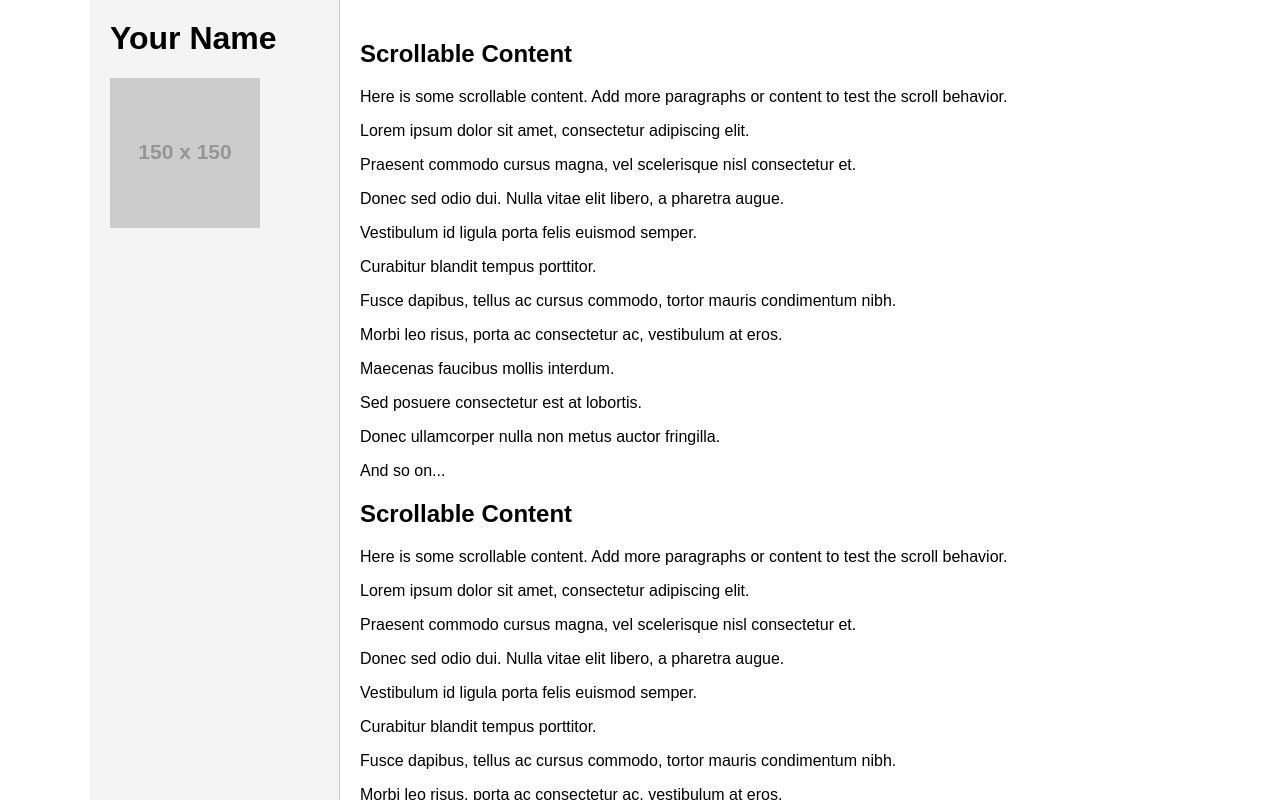
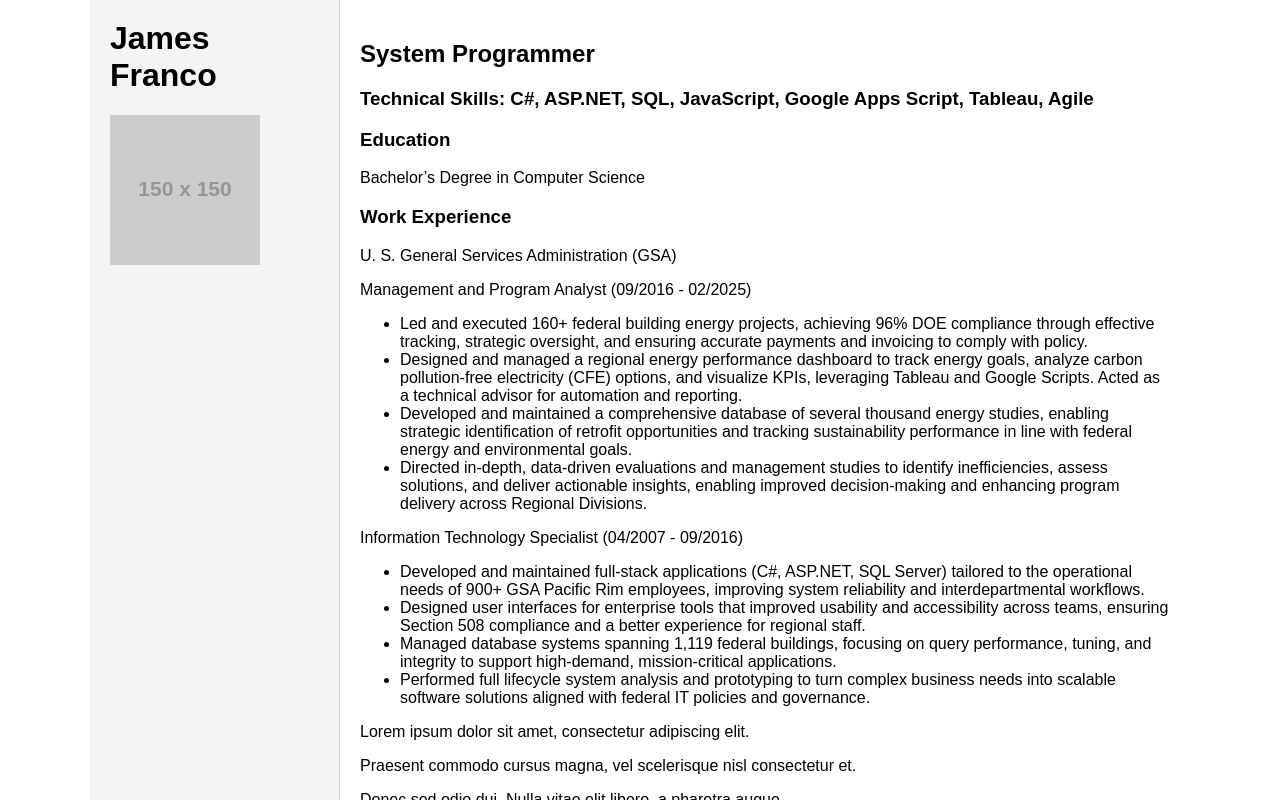
Before and after one commit to JamesFranco3/mywed.github.io, a plain HTML site: page index.html in a window 1280 px wide. Drawn offline with Linux system fonts and the light colour scheme; placeholder pictures from the web are drawn by us.

Commit message:
Update index.html

```diff
--- a/index.html
+++ b/index.html
@@ -2,7 +2,7 @@
 <html lang="en">
 <head>
   <meta charset="UTF-8">
-  <title>Two Column Layout</title>
+  <title>James Franco - Portfolio</title>
   <style>
     body {
       margin: 0;
@@ -46,12 +46,30 @@
 </head>
 <body>
   <div class="left-column">
-    <h1>Your Name</h1>
+    <h1>James Franco</h1>
     <img src="https://via.placeholder.com/150" alt="Profile Image">
   </div>
   <div class="right-column">
-    <h2>Scrollable Content</h2>
-    <p>Here is some scrollable content. Add more paragraphs or content to test the scroll behavior.</p>
+    <h2>System Programmer</h2>
+    <h3>Technical Skills: C#, ASP.NET, SQL, JavaScript, Google Apps Script, Tableau, Agile</h3>
+    <h3>Education</h3>
+    <p>Bachelor’s Degree in Computer Science</p>
+    <h3>Work Experience</h3>
+    <p>U. S. General Services Administration (GSA)</p>
+    <p>Management and Program Analyst (09/2016 - 02/2025)</p>
+    <ul>
+      <li>Led and executed 160+ federal building energy projects, achieving 96% DOE compliance through effective tracking, strategic oversight, and ensuring accurate payments and invoicing to comply with policy.</li>
+<li>Designed and managed a regional energy performance dashboard to track energy goals, analyze carbon pollution-free electricity (CFE) options, and visualize KPIs, leveraging Tableau and Google Scripts. Acted as a technical advisor for automation and reporting.</li>
+<li>Developed and maintained a comprehensive database of several thousand energy studies, enabling strategic identification of retrofit opportunities and tracking sustainability performance in line with federal energy and environmental goals.</li>
+<li>Directed in-depth, data-driven evaluations and management studies to identify inefficiencies, assess solutions, and deliver actionable insights, enabling improved decision-making and enhancing program delivery across Regional Divisions.</li>
+    </ul>
+    <p>Information Technology Specialist (04/2007 - 09/2016)</p>
+    <ul>
+      <li>Developed and maintained full-stack applications (C#, ASP.NET, SQL Server) tailored to the operational needs of 900+ GSA Pacific Rim employees, improving system reliability and interdepartmental workflows.</li>
+<li>Designed user interfaces for enterprise tools that improved usability and accessibility across teams, ensuring Section 508 compliance and a better experience for regional staff.</li>
+<li>Managed database systems spanning 1,119 federal buildings, focusing on query performance, tuning, and integrity to support high-demand, mission-critical applications.</li>
+<li>Performed full lifecycle system analysis and prototyping to turn complex business needs into scalable software solutions aligned with federal IT policies and governance.</li>
+      </ul>
     <!-- Repeat content to demonstrate scrolling -->
     <p>Lorem ipsum dolor sit amet, consectetur adipiscing elit.</p>
     <p>Praesent commodo cursus magna, vel scelerisque nisl consectetur et.</p>
```
